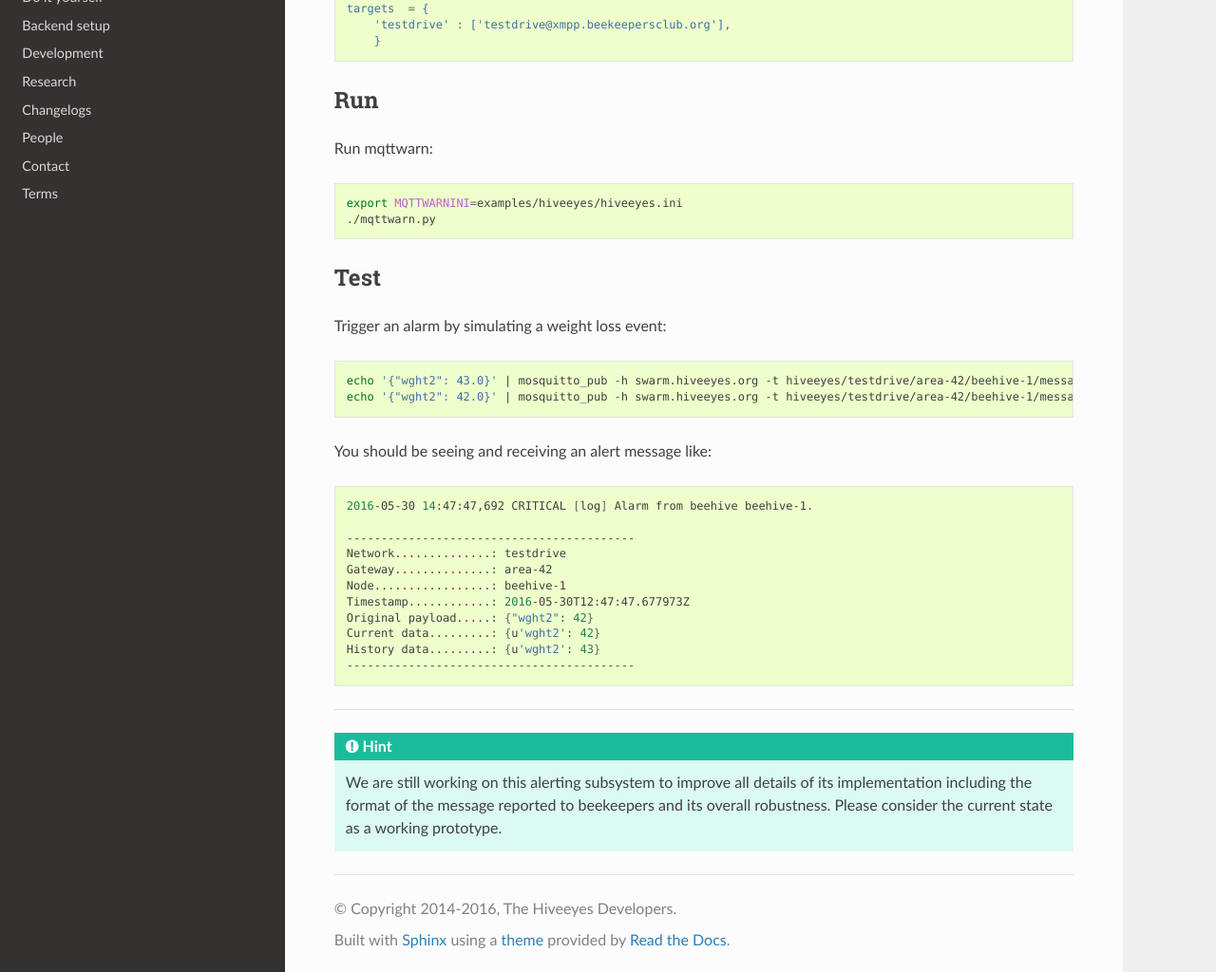
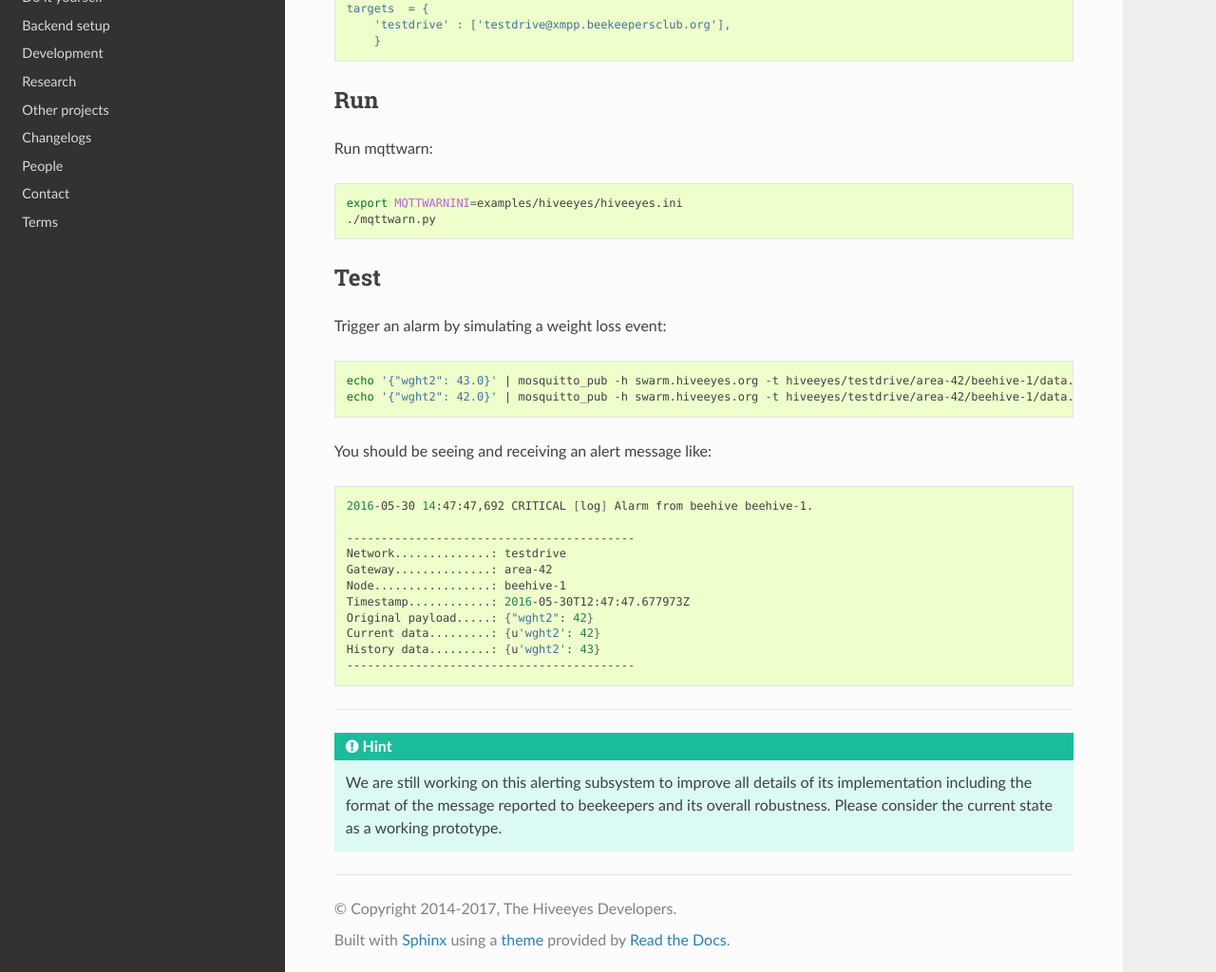
Before and after one commit to hiveeyes/documentation, a Sphinx documentation site: the page built from doc/source/schwarmalarm-mqttwarn.rst, in a window 1280 px wide and 1400 px high, scrolled down 2087 px. Shown: the part 373-1397 px from the top of the window at 95% size. Built offline with Sphinx 7.4.7 and the Read the Docs theme 2.0.0, drawn with Linux system fonts in a browser that asks for light colours.

Commit message:
This and that

```diff
--- a/doc/source/conf.py
+++ b/doc/source/conf.py
@@ -51,7 +51,7 @@
 
 # General information about the project.
 project = u'Hiveeyes system documentation'
-copyright = u'2014-2016, The Hiveeyes Developers'
+copyright = u'2014-2017, The Hiveeyes Developers'
 author = u'The Hiveeyes Developers'
 
 # The version info for the project you're documenting, acts as replacement for
--- a/doc/source/labhive-one.rst
+++ b/doc/source/labhive-one.rst
@@ -34,6 +34,12 @@
     :align: left
 
 |clearfix|
+
+
+***************
+Data collection
+***************
+https://swarm.hiveeyes.org/grafana/dashboard/db/hiveeyes-labs-wedding?from=20160328&to=20160603
 
 
 ******************
--- a/doc/source/schwarmalarm-mqttwarn.rst
+++ b/doc/source/schwarmalarm-mqttwarn.rst
@@ -129,8 +129,8 @@
 ****
 Trigger an alarm by simulating a weight loss event::
 
-    echo '{"wght2": 43.0}' | mosquitto_pub -h swarm.hiveeyes.org -t hiveeyes/testdrive/area-42/beehive-1/message-json -l
-    echo '{"wght2": 42.0}' | mosquitto_pub -h swarm.hiveeyes.org -t hiveeyes/testdrive/area-42/beehive-1/message-json -l
+    echo '{"wght2": 43.0}' | mosquitto_pub -h swarm.hiveeyes.org -t hiveeyes/testdrive/area-42/beehive-1/data.json -l
+    echo '{"wght2": 42.0}' | mosquitto_pub -h swarm.hiveeyes.org -t hiveeyes/testdrive/area-42/beehive-1/data.json -l
 
 You should be seeing and receiving an alert message like::
 
--- a/doc/source/setup-backend.rst
+++ b/doc/source/setup-backend.rst
@@ -130,7 +130,7 @@
 
 HTTP
 ----
-To send telemetry data using HTTP, see :ref:`How to send telemetry data using HTTP <daq-http>` and use the hostname the
+To send telemetry data using HTTP, see :ref:`How to send telemetry data using HTTP <kotori:daq-http>` and use the hostname the
 backend system is running on::
 
     export HTTPURI=http://backend.example.org:24642/api
--- a/src/htdocs/index.html
+++ b/src/htdocs/index.html
@@ -69,7 +69,7 @@
 aptitude install mosquitto-clients
 
 # publish measurements
-mosquitto_pub -h swarm.hiveeyes.org -t hiveeyes/testdrive/area-42/node-1/message-json -m '{"temperature": 42.84, "humidity": 83}'
+mosquitto_pub -h swarm.hiveeyes.org -t hiveeyes/testdrive/area-42/node-1/data.json -m '{"temperature": 42.84, "humidity": 83}'
     </pre>
 
     <h2>Details</h2>
```
Also changed, not shown: doc/source/index.rst (+9 -2 lines), LICENSE.rst, 1 other file.
